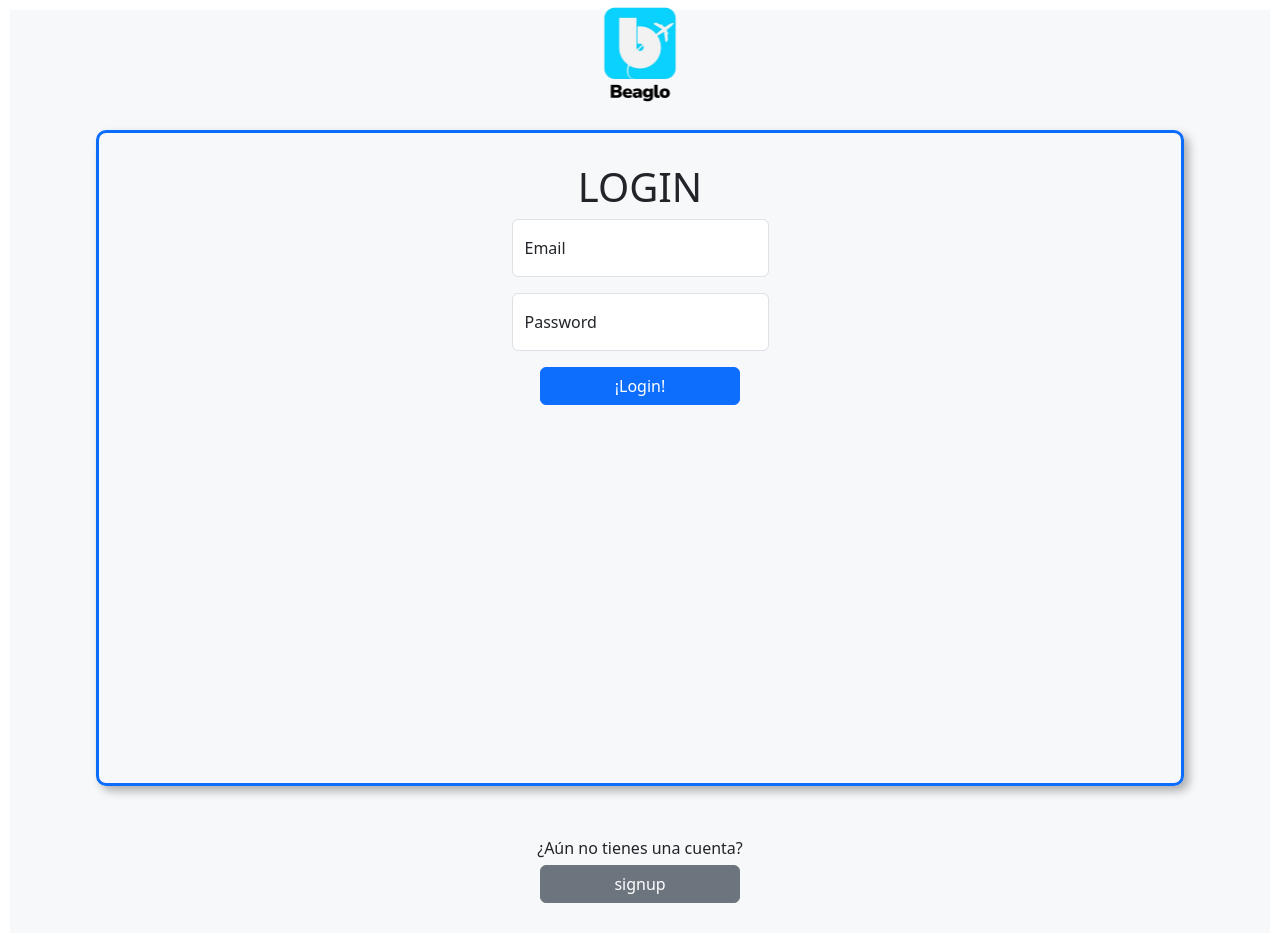
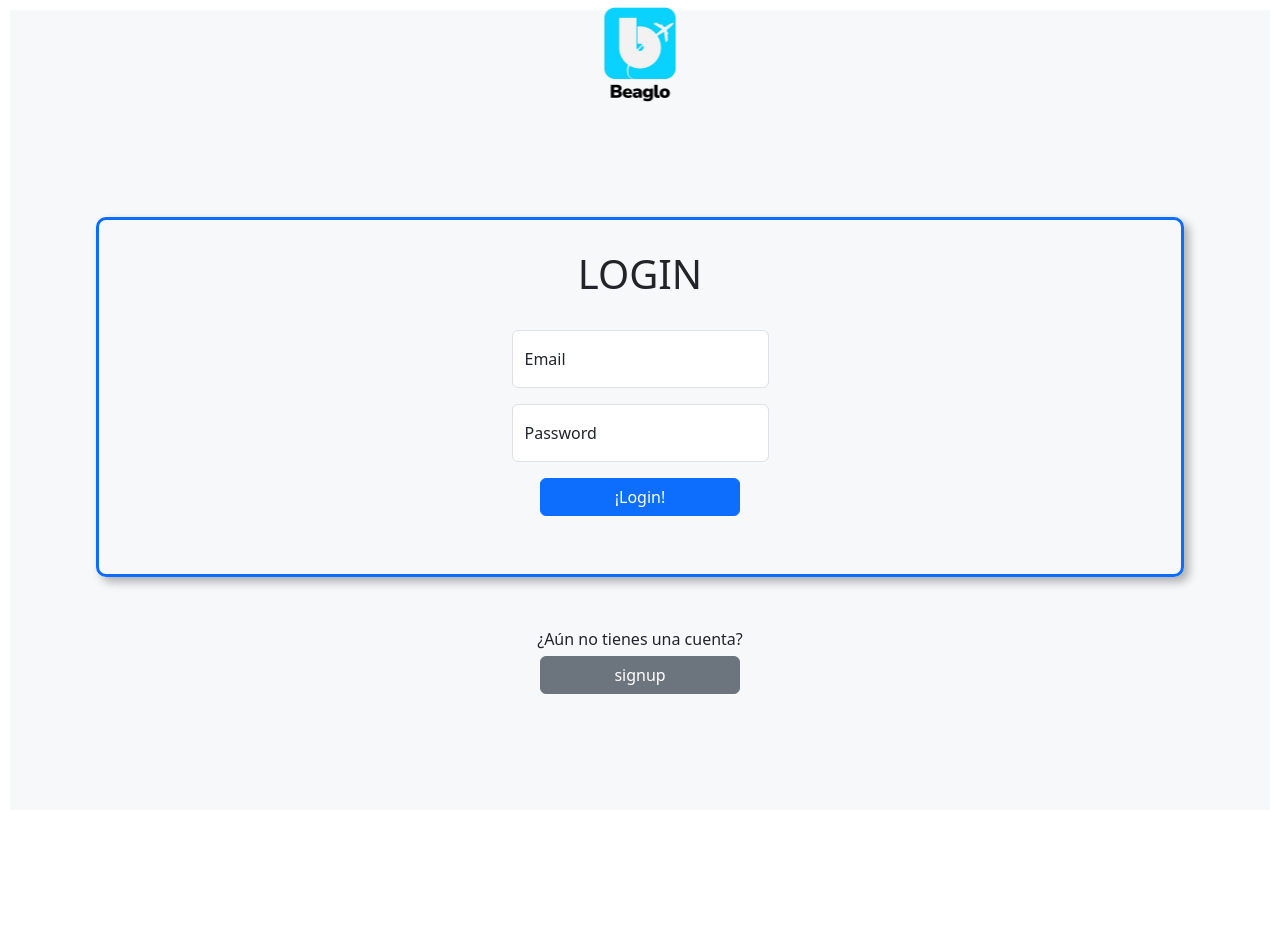
Before and after one commit to HelixGuardi/beaglo-app-client, a React (Vite) app: page /login in a window 1280 px wide. After the commit the page ends 820 px from the top, so only its background shows below. Built offline with nearby package versions, Linux system fonts and the light colour scheme.

Commit message:
login y verificación de usuario HECHO

```diff
--- a/src/App.css
+++ b/src/App.css
@@ -11,6 +11,10 @@
   justify-content: center;
   align-items: center;
   gap: 20px;
+}
+
+#all-page-container-login {
+  height: 100dvh;
 }
 
 .logo-empty-space {
@@ -54,6 +58,10 @@
   display: flex;
   flex-direction: column;
   align-items: center;
+}
+
+#initial-box-login {
+  height: 45dvh;
 }
 
 .error-message{
--- a/src/App.jsx
+++ b/src/App.jsx
@@ -3,6 +3,7 @@ import './App.css'
 import Signup from './pages/Signup'
 import LoginPage from './pages/LoginPage'
 import NotFoundPage from './pages/NotFoundPage'
+import FeedPage from './pages/FeedPage'
 
 function App() {
 
@@ -11,6 +12,7 @@ function App() {
       <Routes>
         <Route path="/signup" element={ <Signup /> }/>
         <Route path="/login" element={ <LoginPage/> }/>
+        <Route path="/feed" elemnt={ <FeedPage/> } />
 
         <Route path="*" element={<NotFoundPage />} />
       </Routes>
--- /dev/null
+++ b/src/context/auth.context.jsx
@@ -0,0 +1,48 @@
+import axios from "axios";
+import { createContext, useState } from "react";
+
+// componente contexto (transmite el contexto por la app)
+const AuthContext = createContext();
+
+// componente envoltorio (almacena los contextos)
+function AuthWrapper(props) {
+  const [isLoggedIn, setIsLoggedIn] = useState(false); //estado para saber si el usuario está loggeado o no
+  const [loggedUserId, setLoggedUserId] = useState(null); //estado para saber quien es el usuario
+  // opcionalmente estados de roles
+
+  const authenticateUser = async() => { //función para validar el token cuando sea necesario
+    // valida el token y actualiza los estados acorde
+
+    try {
+
+      const authToken = localStorage.getItem("authToken")
+
+      const response = await axios.get(`${import.meta.env.VITE_SERVER_URL}/api/auth/verify`, {
+        headers: { authorization: `Bearer ${authToken}` }
+      })
+      console.log("token validado", response)
+      setIsLoggedIn(true)
+      setLoggedUserId(response.data.payload._id)
+
+    } catch (error) {
+      console.log("token no validado")
+      // console.log(error)
+      setIsLoggedIn(false)
+      setLoggedUserId(null)
+    }
+  };
+
+  const passContext = {
+    isLoggedIn,
+    loggedUserId,
+    authenticateUser,
+  };
+
+  return (
+    <AuthContext.Provider value={passContext}>
+      {props.children}
+    </AuthContext.Provider>
+  );
+}
+
+export { AuthContext, AuthWrapper };
--- a/src/main.jsx
+++ b/src/main.jsx
@@ -2,12 +2,15 @@ import { createRoot } from 'react-dom/client'
 import './index.css'
 import App from './App.jsx'
 import { BrowserRouter } from 'react-router-dom'
+import { AuthWrapper } from './context/auth.context.jsx';
 import 'bootstrap/dist/css/bootstrap.min.css';
 import 'bootstrap/dist/js/bootstrap.bundle.min.js';
 
 
 createRoot(document.getElementById('root')).render(
-  <BrowserRouter>
+ <AuthWrapper>
+   <BrowserRouter>
     <App />
-  </BrowserRouter>,
+  </BrowserRouter>
+ </AuthWrapper>
 )
--- /dev/null
+++ b/src/pages/FeedPage.jsx
@@ -0,0 +1,11 @@
+function FeedPage() {
+  return (
+    <>
+      <div>
+        <h1>Has llegado al Feed! Enhorabuena nene! xd</h1>
+      </div>
+    </>
+  );
+}
+
+export default FeedPage;
--- a/src/pages/LoginPage.jsx
+++ b/src/pages/LoginPage.jsx
@@ -1,21 +1,71 @@
-import { Link } from "react-router-dom";
+import { Link, useNavigate } from "react-router-dom";
 import Logo from "../assets/logo-name-icon-removebg.png";
+import { useContext, useState } from "react";
+import axios from "axios";
+import { AuthContext } from "../context/auth.context";
 
 function LoginPage() {
+
+  const { authenticateUser } = useContext(AuthContext)
+
+  const navigate = useNavigate()
+
+  const [email, setEmail] = useState("")
+  const [password, setPassword] = useState("")
+
+  const [errorMessage, setErrorMessage] = useState(null)
+
+  const handleEmailChange = (e) => setEmail(e.target.value)
+  const handlePasswordChange = (e) => setPassword(e.target.value)
+
+  const handleLogin = async (e) => {
+    e.preventDefault()
+
+    const userCredentials = {
+      email,
+      password
+    }
+
+    try {
+
+      const response = await axios.post(`${import.meta.env.VITE_SERVER_URL}/api/auth/login`, userCredentials)
+      console.log("usuario validado", response.data)
+
+      //almacenamos el token en local storage
+      localStorage.setItem("authToken", response.data.authToken)
+
+      // llamamos al backend para validar el token y extraer la info del usuario
+      authenticateUser()
+
+    } catch (error) {
+      if(error.response.status === 400) {
+        setErrorMessage(error.response.data.errorMessage)
+      } else {
+        console.log(error)
+        // navigate("/error") //! Pendiente de hacer una página de error
+      }
+      console.log(error)
+    }
+
+  }
+
   return (
     <>
-      <div className="all-page-container">
+      <div className="all-page-container" id="all-page-container-login">
         <div className="logo-empty-space">
           <img src={Logo} alt="Logo" className="logo" />
         </div>
-        <div className="initial-box">
-          <h1>LOGIN</h1>
-          <form className="form-container">
+        <div className="initial-box" id="initial-box-login">
+          <h1>LOGIN</h1> <br />
+          {errorMessage && <p className="error-message">{errorMessage}</p>}
+          <form className="form-container" onSubmit={handleLogin}>
             <div className="form-floating mb-3">
               <input
                 type="email"
                 className="form-control"
                 placeholder="Email"
+                value={email}
+                onChange={handleEmailChange}
               />
               <label htmlFor="floatingInput">Email</label>
             </div>
@@ -24,14 +74,17 @@ function LoginPage() {
                 type="password"
                 className="form-control"
                 placeholder="Password"
+                value={password}
+                onChange={handlePasswordChange}
               />
               <label htmlFor="floatingInput">Password</label>
             </div>
-            <button type="button" className="btn btn-primary" id="form-btn">
+            <button type="submit" className="btn btn-primary" id="form-btn">
               ¡Login!
             </button>
           </form>
         </div>
+
         <div className="simple-page-changer-container">
           <span>¿Aún no tienes una cuenta?</span>
           <Link to="/signup">
@@ -40,6 +93,7 @@ function LoginPage() {
             </button>
           </Link>
         </div>
+
       </div>
     </>
   );
```
